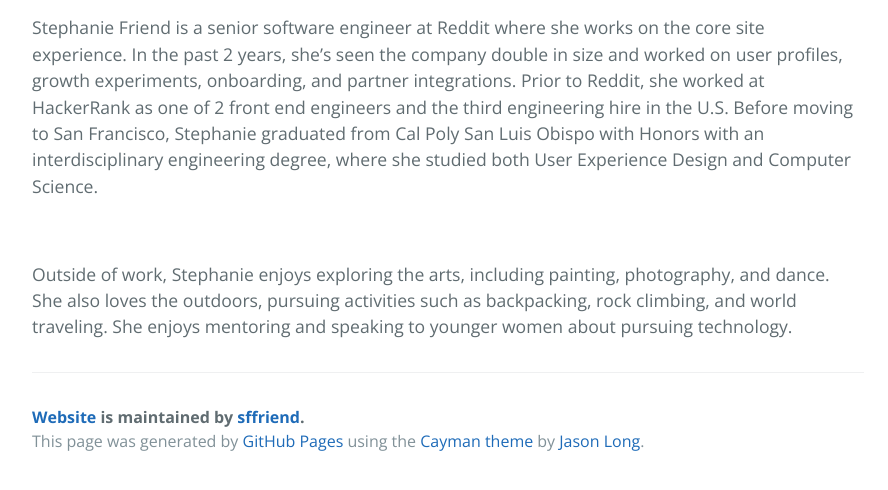
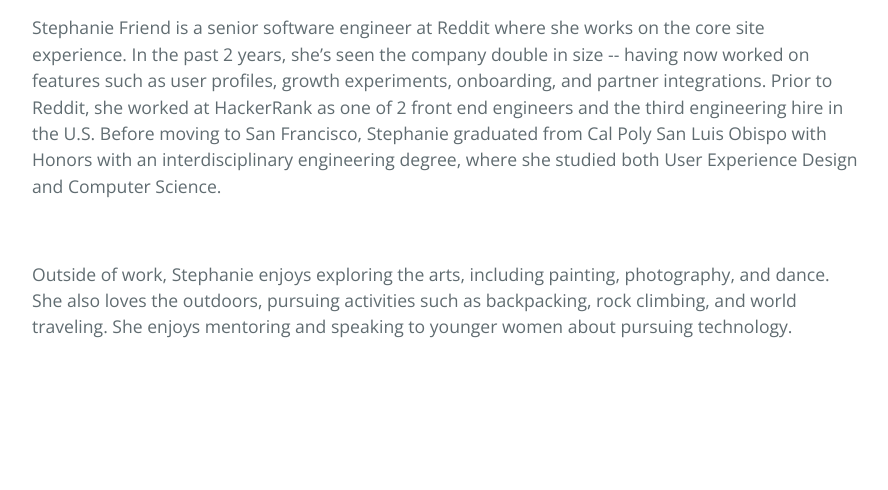
Before and after one commit to sffriend/gh-pages, a plain HTML site: page index.html in a window 1280 px wide. Shown: the part 88-578 px from the top of the page, without its empty margins (192-1080 px from the left). Drawn offline with nearby package versions, Linux system fonts and the light colour scheme.

Commit message:
Update index.html

```diff
--- a/index.html
+++ b/index.html
@@ -13,14 +13,9 @@
 
     <section class="main-content">
       <h1>Stephanie Friend</h1>
-      <p>Stephanie Friend is a senior software engineer at Reddit where she works on the core site experience. In the past 2 years, she’s seen the company double in size and worked on user profiles, growth experiments, onboarding, and partner integrations. Prior to Reddit, she worked at HackerRank as one of 2 front end engineers and the third engineering hire in the U.S. Before moving to San Francisco, Stephanie graduated from Cal Poly San Luis Obispo with Honors with an interdisciplinary engineering degree, where she studied both User Experience Design and Computer Science.</p>
+      <p>Stephanie Friend is a senior software engineer at Reddit where she works on the core site experience. In the past 2 years, she’s seen the company double in size -- having now worked on features such as user profiles, growth experiments, onboarding, and partner integrations. Prior to Reddit, she worked at HackerRank as one of 2 front end engineers and the third engineering hire in the U.S. Before moving to San Francisco, Stephanie graduated from Cal Poly San Luis Obispo with Honors with an interdisciplinary engineering degree, where she studied both User Experience Design and Computer Science.</p>
 
   <br/><p>Outside of work, Stephanie enjoys exploring the arts, including painting, photography, and dance. She also loves the outdoors, pursuing activities such as backpacking, rock climbing, and world traveling. She enjoys mentoring and speaking to younger women about pursuing technology.</p>
-      <footer class="site-footer">
-        <span class="site-footer-owner"><a href="https://github.com/sffriend/website">Website</a> is maintained by <a href="https://github.com/sffriend">sffriend</a>.</span>
-
-        <span class="site-footer-credits">This page was generated by <a href="https://pages.github.com">GitHub Pages</a> using the <a href="https://github.com/jasonlong/cayman-theme">Cayman theme</a> by <a href="https://twitter.com/jasonlong">Jason Long</a>.</span>
-      </footer>
 
     </section>
 
```
